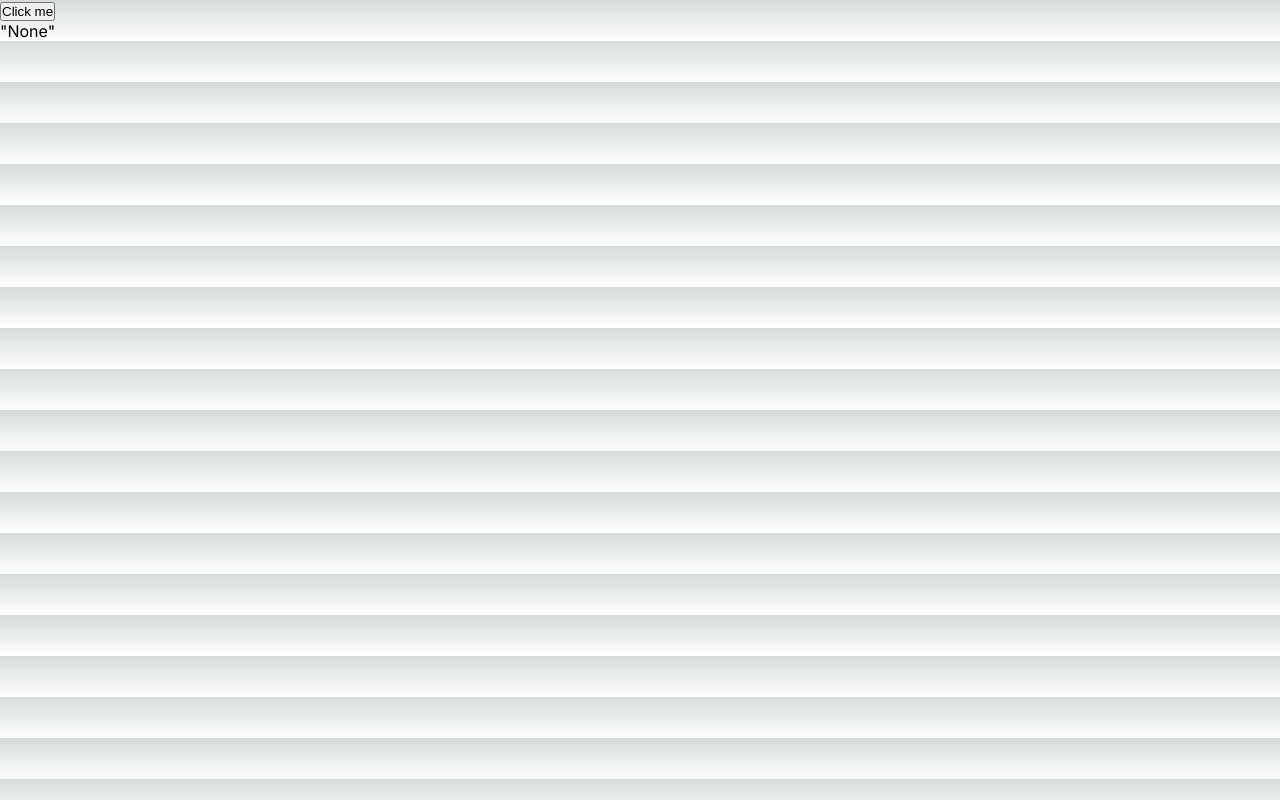
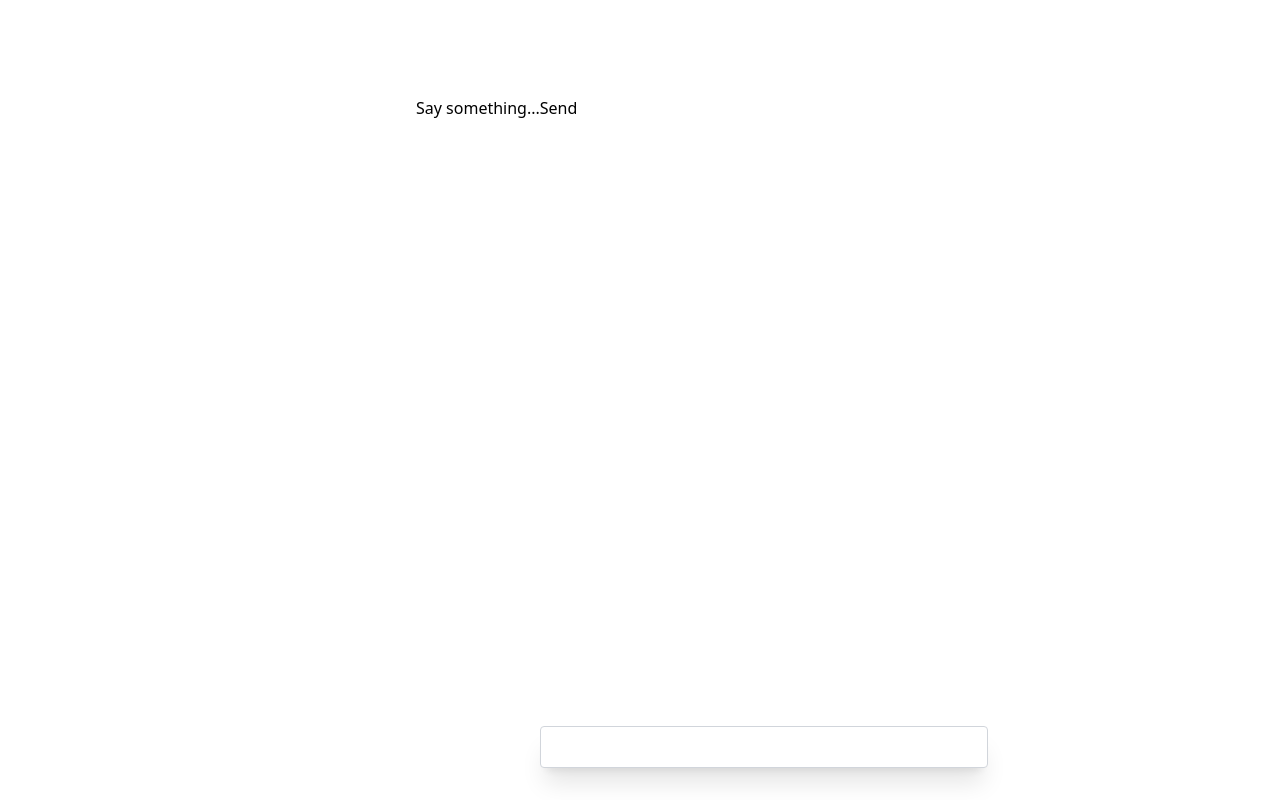
Before and after one commit to olliethedev/l402-poet-agent, a Next.js app: page / in a window 1280 px wide. Built offline with nearby package versions, Linux system fonts and the light colour scheme.

Commit message:
feat: had to be done...

```diff
--- /dev/null
+++ b/postcss.config.js
@@ -0,0 +1,6 @@
+module.exports = {
+  plugins: {
+    tailwindcss: {},
+    autoprefixer: {},
+  },
+}
--- a/src/app/api/paid/route.ts
+++ b/src/app/api/paid/route.ts
@@ -1,6 +1,28 @@
-import { NextResponse, NextRequest } from 'next/server'
+import { StreamingTextResponse, LangChainStream, Message } from 'ai'
+import { ChatOpenAI } from 'langchain/chat_models/openai'
+import { AIChatMessage, HumanChatMessage } from 'langchain/schema'
 
-export async function GET(request: NextRequest,) {
-    console.log(request.url)
-    return NextResponse.json({ message: 'Hello from the paid route!' })
+export const runtime = 'edge'
+
+export async function POST(req: Request) {
+  const { messages } = await req.json()
+
+  const { stream, handlers } = LangChainStream()
+
+  const llm = new ChatOpenAI({
+    streaming: true,
+    callbacks: [handlers]
+  })
+
+  llm
+    .call(
+      (messages as Message[]).map(m =>
+        m.role == 'user'
+          ? new HumanChatMessage(m.content)
+          : new AIChatMessage(m.content)
+      )
+    )
+    .catch(console.error)
+
+  return new StreamingTextResponse(stream)
 }
--- a/src/app/api/paid/utils.ts
+++ b/src/app/api/paid/utils.ts
@@ -27,7 +27,7 @@ export const generateToken = async function generateToken(invoice: { paymentRequ
     const jwt = await new jose.SignJWT({ 'pr': invoice.paymentRequest, 'path': path })
         .setProtectedHeader({ alg: 'HS256' })
         .setIssuedAt()
-        .setExpirationTime('2h')
+        .setExpirationTime('60s')
         .sign(SECRET)
 
     return jwt;
--- a/src/app/globals.css
+++ b/src/app/globals.css
@@ -1,107 +1,3 @@
-:root {
-  --max-width: 1100px;
-  --border-radius: 12px;
-  --font-mono: ui-monospace, Menlo, Monaco, 'Cascadia Mono', 'Segoe UI Mono',
-    'Roboto Mono', 'Oxygen Mono', 'Ubuntu Monospace', 'Source Code Pro',
-    'Fira Mono', 'Droid Sans Mono', 'Courier New', monospace;
-
-  --foreground-rgb: 0, 0, 0;
-  --background-start-rgb: 214, 219, 220;
-  --background-end-rgb: 255, 255, 255;
-
-  --primary-glow: conic-gradient(
-    from 180deg at 50% 50%,
-    #16abff33 0deg,
-    #0885ff33 55deg,
-    #54d6ff33 120deg,
-    #0071ff33 160deg,
-    transparent 360deg
-  );
-  --secondary-glow: radial-gradient(
-    rgba(255, 255, 255, 1),
-    rgba(255, 255, 255, 0)
-  );
-
-  --tile-start-rgb: 239, 245, 249;
-  --tile-end-rgb: 228, 232, 233;
-  --tile-border: conic-gradient(
-    #00000080,
-    #00000040,
-    #00000030,
-    #00000020,
-    #00000010,
-    #00000010,
-    #00000080
-  );
-
-  --callout-rgb: 238, 240, 241;
-  --callout-border-rgb: 172, 175, 176;
-  --card-rgb: 180, 185, 188;
-  --card-border-rgb: 131, 134, 135;
-}
-
-@media (prefers-color-scheme: dark) {
-  :root {
-    --foreground-rgb: 255, 255, 255;
-    --background-start-rgb: 0, 0, 0;
-    --background-end-rgb: 0, 0, 0;
-
-    --primary-glow: radial-gradient(rgba(1, 65, 255, 0.4), rgba(1, 65, 255, 0));
-    --secondary-glow: linear-gradient(
-      to bottom right,
-      rgba(1, 65, 255, 0),
-      rgba(1, 65, 255, 0),
-      rgba(1, 65, 255, 0.3)
-    );
-
-    --tile-start-rgb: 2, 13, 46;
-    --tile-end-rgb: 2, 5, 19;
-    --tile-border: conic-gradient(
-      #ffffff80,
-      #ffffff40,
-      #ffffff30,
-      #ffffff20,
-      #ffffff10,
-      #ffffff10,
-      #ffffff80
-    );
-
-    --callout-rgb: 20, 20, 20;
-    --callout-border-rgb: 108, 108, 108;
-    --card-rgb: 100, 100, 100;
-    --card-border-rgb: 200, 200, 200;
-  }
-}
-
-* {
-  box-sizing: border-box;
-  padding: 0;
-  margin: 0;
-}
-
-html,
-body {
-  max-width: 100vw;
-  overflow-x: hidden;
-}
-
-body {
-  color: rgb(var(--foreground-rgb));
-  background: linear-gradient(
-      to bottom,
-      transparent,
-      rgb(var(--background-end-rgb))
-    )
-    rgb(var(--background-start-rgb));
-}
-
-a {
-  color: inherit;
-  text-decoration: none;
-}
-
-@media (prefers-color-scheme: dark) {
-  html {
-    color-scheme: dark;
-  }
-}
+@tailwind base;
+@tailwind components;
+@tailwind utilities;
--- a/src/app/layout.tsx
+++ b/src/app/layout.tsx
@@ -1,9 +1,9 @@
+import type { Metadata } from 'next'
+
+// These styles apply to every route in the application
 import './globals.css'
-import { Inter } from 'next/font/google'
 
-const inter = Inter({ subsets: ['latin'] })
-
-export const metadata = {
+export const metadata: Metadata = {
   title: 'Create Next App',
   description: 'Generated by create next app',
 }
@@ -15,7 +15,7 @@ export default function RootLayout({
 }) {
   return (
     <html lang="en">
-      <body className={inter.className}>{children}</body>
+      <body>{children}</body>
     </html>
   )
 }
--- /dev/null
+++ b/src/app/lsat/originalFetchWithLsat.ts
@@ -0,0 +1,55 @@
+import MemoryStorage from "../utils/Storage";
+import NoStorage from "../utils/Storage";
+import { WebLNProvider } from '@webbtc/webln-types';
+
+export * as Storage from "../utils/Storage";
+const memoryStorage = new MemoryStorage();
+
+export const originalFetchWithLsat = async (originalFetch:any, url: string, fetchArgs: Record<string, any>, options: Record<string, any>) => {
+  if (!options) {
+    options = {};
+  }
+  const webln: WebLNProvider = options.webln || (globalThis as any).webln;
+  if (!webln) {
+    throw new Error("WebLN is missing");
+  }
+  let store = options.store || memoryStorage;
+  if (!fetchArgs) {
+    fetchArgs = {};
+  }
+  fetchArgs.cache = 'no-store';
+  fetchArgs.mode = 'cors';
+  if (!fetchArgs.headers) {
+    fetchArgs.headers = {};
+  }
+  const cachedLsatData = store.getItem(url);
+  if (cachedLsatData) {
+    const data = JSON.parse(cachedLsatData);
+    fetchArgs.headers["Authorization"] = `LSAT ${data.mac}:${data.preimage}`;
+    return await originalFetch(url, fetchArgs)
+  }
+
+  fetchArgs.headers["Accept-Authenticate"] = "LSAT";
+  const initResp = await originalFetch(url, fetchArgs);
+  const header = initResp.headers.get('www-authenticate');
+  if (!header) {
+    return initResp
+  }
+
+  const parts = header.split(",");
+  const mac = parts[0].replace("LSAT macaroon=", "").trim();
+  const inv = parts[1].replace("invoice=", "").trim();
+
+  await webln.enable();
+  const invResp = await webln.sendPayment(inv);
+
+  store.setItem(url, JSON.stringify({
+    'mac': mac,
+    'preimage': invResp.preimage
+  }));
+
+  fetchArgs.headers["Authorization"] = `LSAT ${mac}:${invResp.preimage}`;
+  return await originalFetch(url, fetchArgs);
+}
+
+export default originalFetchWithLsat;
--- a/src/app/page.tsx
+++ b/src/app/page.tsx
@@ -1,31 +1,56 @@
 'use client'
-import { useState, useEffect } from 'react';
-import { lsat } from "alby-tools";
+
+import { fetchWithLsat } from "alby-tools";
+import { useChat } from 'ai/react'
+import { useEffect } from "react";
+import originalFetchWithLsat from "./lsat/originalFetchWithLsat";
+
+
 
 export default function Home() {
-  const [data, setData] = useState('None');
-  const [loading, setLoading] = useState(false);
-  const getPaidData = async () => {
-    setLoading(true);
-    try {
-      const url = `/api/paid`;
-      const response = await lsat.fetchWithLsat(url, {}, {});
-      const data = await response.json();
-      setData(data);
+
+
+  const { messages, input, handleInputChange, handleSubmit } = useChat({
+    api: '/api/paid',
+  })
+
+  useEffect(() => {
+    if (typeof window !== 'undefined') {  // check if code is running in the browser
+      const originalFetch = window.fetch;
+
+      // Create a new version of fetchWithLsat that uses the original fetch
+      const fetchWithLsat = (url: string, fetchArgs: Record<string, any>, options: Record<string, any>) => originalFetchWithLsat(originalFetch, url, fetchArgs, options);
+
+      window.fetch = new Proxy(window.fetch, {
+        apply: function (target, thisArg, argumentsList) {
+          return fetchWithLsat.apply(thisArg, argumentsList as any);
+        },
+      });
     }
-    catch(e:any) {
-      console.error(e);
-      alert(`Sorry, something went wrong: ${e.message}`);
-    } finally {
-      setLoading(false);
-    }
-  }
+  }, []);
+
   return (
     <main>
-      <button onClick={getPaidData}>Click me</button>
-      <div>
-        {loading ? 'Loading...' : JSON.stringify(data)}
-      </div>
+      <div className="mx-auto w-full max-w-md py-24 flex flex-col stretch">
+      {messages.map(m => (
+        <div key={m.id}>
+          {m.role === 'user' ? 'User: ' : 'AI: '}
+          {m.content}
+        </div>
+      ))}
+
+      <form onSubmit={handleSubmit}>
+        <label>
+          Say something...
+          <input
+            className="fixed w-full max-w-md bottom-0 border border-gray-300 rounded mb-8 shadow-xl p-2"
+            value={input}
+            onChange={handleInputChange}
+          />
+        </label>
+        <button type="submit">Send</button>
+      </form>
+    </div>
     </main>
   )
 }
--- /dev/null
+++ b/src/app/utils/Storage.ts
@@ -0,0 +1,29 @@
+export class MemoryStorage {
+    storage;
+
+    constructor(initial?: any) {
+      this.storage = initial || {};
+    }
+
+    getItem(key: string) {
+      return this.storage[key];
+    }
+
+    setItem(key: string, value: any) {
+      this.storage[key] = value;
+    }
+  }
+
+  export class NoStorage {
+    constructor(initial?: any) {
+    }
+
+    getItem(key: string) {
+      return null;
+    }
+
+    setItem(key: string, value: any) {
+    }
+  }
+
+  export default MemoryStorage;
--- /dev/null
+++ b/tailwind.config.js
@@ -0,0 +1,15 @@
+/** @type {import('tailwindcss').Config} */
+module.exports = {
+  content: [
+    './app/**/*.{js,ts,jsx,tsx,mdx}', // Note the addition of the `app` directory.
+    './pages/**/*.{js,ts,jsx,tsx,mdx}',
+    './components/**/*.{js,ts,jsx,tsx,mdx}',
+
+    // Or if using `src` directory:
+    './src/**/*.{js,ts,jsx,tsx,mdx}',
+  ],
+  theme: {
+    extend: {},
+  },
+  plugins: [],
+}
```
Also changed, not shown: package.json (+8 -0 lines), 1 other file (tests, documents, lock files or other folders).
